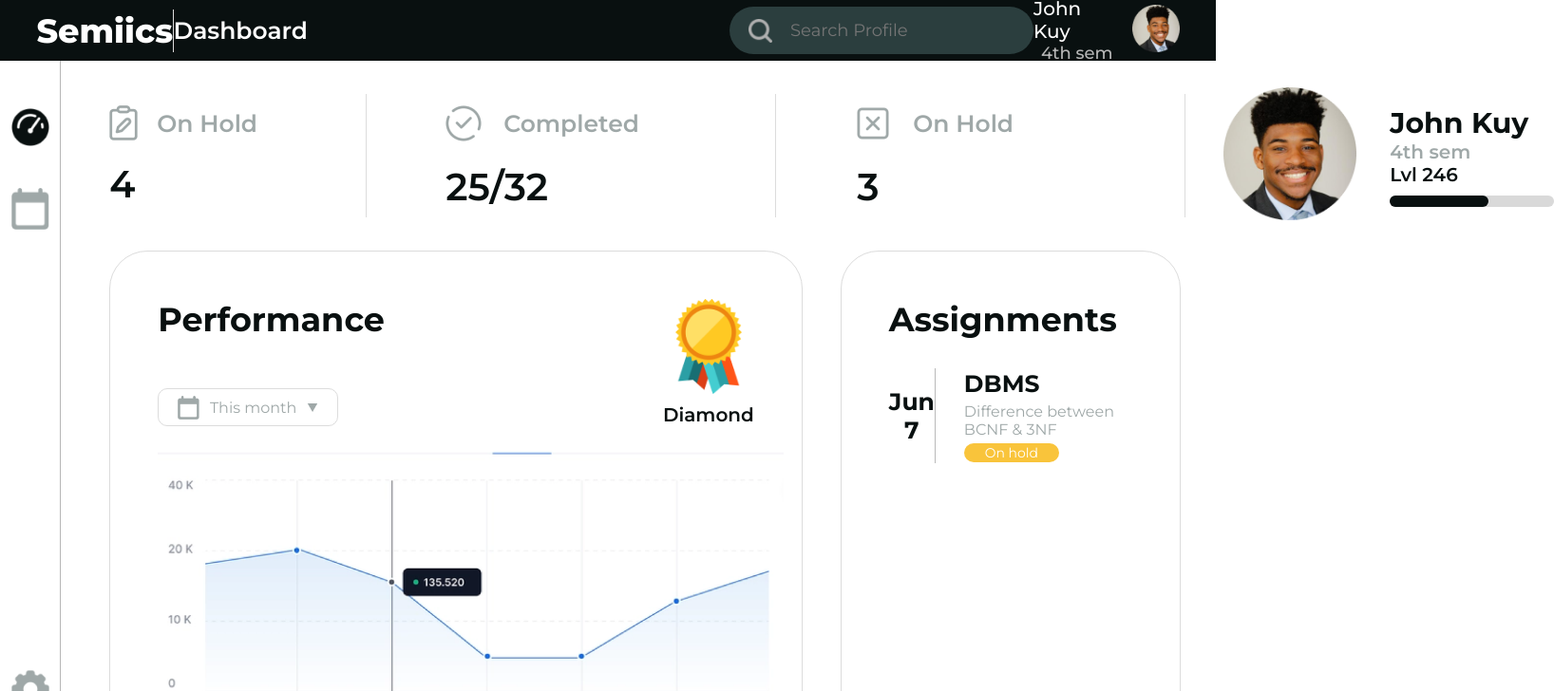
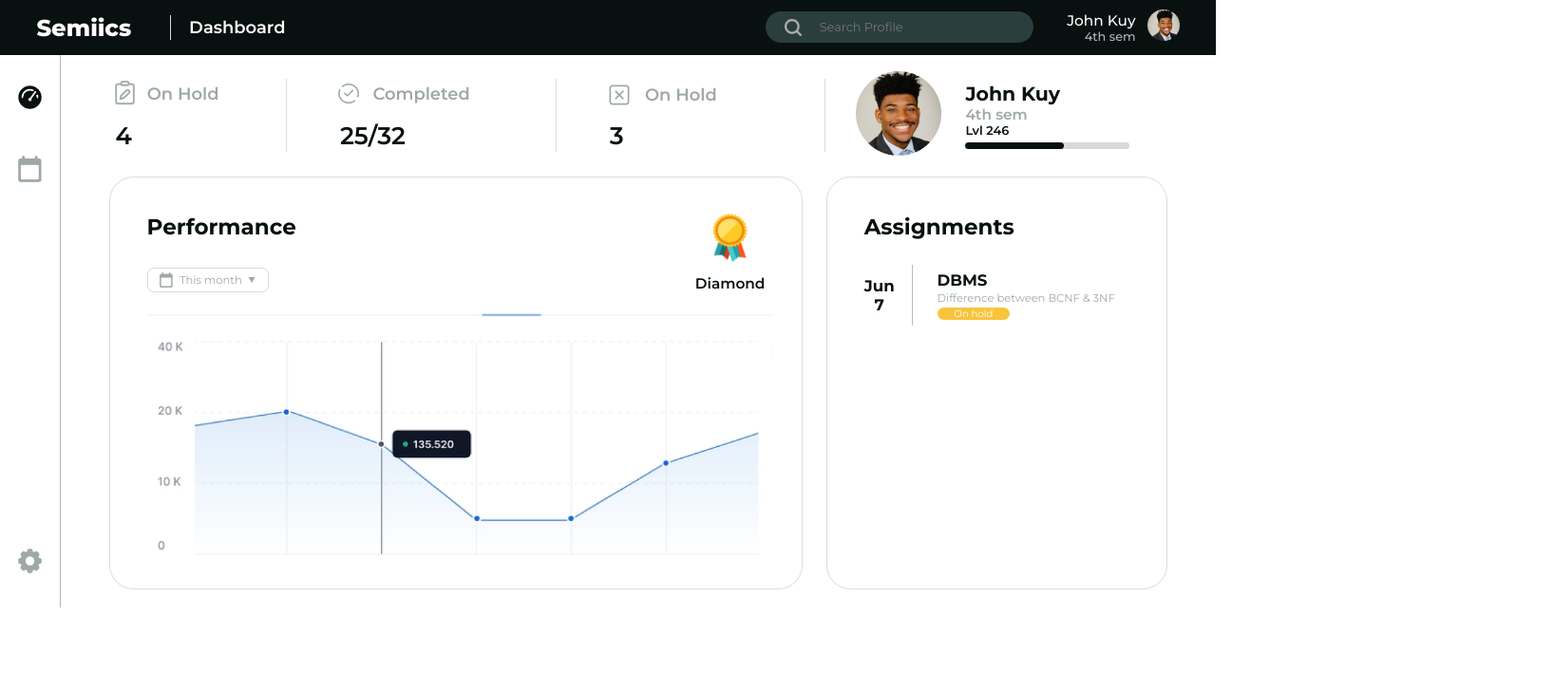
Before and after one commit to Shykip/semiics-project, a React (Vite) app: page / in a window 1280 px wide. Shown: the top 728 px of the page at 95% size, 1636 px wide, since content can reach past the window. Built offline with nearby package versions, Linux system fonts and the light colour scheme.

Commit message:
database connection test

```diff
--- a/src/components/ContentPage.jsx
+++ b/src/components/ContentPage.jsx
@@ -1,4 +1,4 @@
-import "../style/contentPage.scss"
+import "../style/contentpage.scss"
 import NavBar from "./NavBar"
 import Markings from "./Markings"
 import Profile from "./Profile"
--- a/src/style/assignments.scss
+++ b/src/style/assignments.scss
@@ -1,31 +1,31 @@
 @import './prop.scss';
 
 .assignments {
-    border-radius: 40px;
+    border-radius: 2vw;
     border: solid 1px #DCDCDC;
-    padding: 50px;
+    padding: 3vw;
     display: flex;
     flex-direction: column;
-    height: 67vh;
+    height: 34vw;
     width: 28vw;
-    margin-left: 40px;
+    margin-left: 2vw;
 
     .assignTitle{
-        font-size: 35px;
+        font-size: 1.8vw;
         font-weight: 700;
         color: $appGBlack;
-        margin-bottom: 30px;
+        margin-bottom: 2vw;
     }
 
     .singleAssignment {
         display: flex;
-        height: 100px;
-        margin-bottom: 20px;
+        height: 5vw;
+        margin-bottom: 1.4vw;
 
         .date  {
             display: flex;
             font-weight: 700;
-            font-size: 25px;
+            font-size: 1.3vw;
             color: $appGBlack;
             align-items: center;
             text-align: center;
@@ -38,18 +38,19 @@
             justify-content: center;
 
             flex-direction: column;
-            padding-left: 30px;
+            padding-left: 2vw;
 
             .subject {
                 color: $appGBlack;
                 font-weight: 700;
-                font-size: 25px;
-                margin-bottom: 5px;
+                font-size: 1.3vw;
+                margin-bottom: .2vw;
             }
 
             .desc {
+                font-size: .9vw;
                 color: $lightText;
-                margin-bottom: 5px;
+                margin-bottom: .2vw;
             }
 
             .status  {
@@ -57,10 +58,10 @@
                 display: flex;
                 justify-content: center;
                 align-items: center;
-                border-radius: 20px;
-                font-size: 14px;
-                height: 20px;
-                width: 100px;
+                border-radius: 1vw;
+                font-size: .8vw;
+                height: 1vw;
+                width: 6vw;
                 background-color: #F9C43B;
             }
         }
--- a/src/style/contentpage.scss
+++ b/src/style/contentpage.scss
@@ -2,8 +2,6 @@
 
 .contentPage {
     display: flex;
-    width: 100vw;
-    height: 92vh;
 
     .dashboardPage {
         width: 95vw;
@@ -20,16 +18,16 @@
                 display: flex;
                 align-items: center;
                 justify-content: center;
-                width: 65v;
+                width: 65vw;
 
                 .borderLine {
                     width: 1px;
-                    height: 130px;
+                    height: 6vw;
                 }
 
                 .onHold-box {
-                    width: 270px;
-                    height: 200px;
+                    width: 14vw;
+                    height: 10vw;
                     display: flex;
                     flex-direction: column;
                     justify-content: center;
@@ -37,78 +35,90 @@
                     .onHoldTop {
                         display: flex;
                         align-items: center;
-                        margin-bottom: 20px;
+                        margin-bottom: 1.2vw;
+
+                        img{
+                            width: 1.6vw;
+                        }
 
                         p{
-                            font-size: 25px;
+                            font-size: 1.4vw;
                             font-weight: 600;
                             color: $lightText;
-                            margin-left: 20px;
+                            margin-left: 1vw;
                         }
                     }
 
                     .onHold-number{
                         font-weight: 600;
                         color: $appGBlack;
-                        font-size: 40px;
+                        font-size: 2vw;
                     }
                 }
 
                 .completed-box {
-                    width: 350px;
-                    height: 200px;
+                    width: 18vw;
+                    height: 10vw;
                     display: flex;
                     flex-direction: column;
                     justify-content: center;
-                    margin-left: 80px;
+                    margin-left: 4.1vw;
 
                     .completedTop{
                         display: flex;
                         align-items: center;
-                        margin-bottom: 20px;
+                        margin-bottom: 1.2vw;
+
+                        img{
+                            width: 2vw;
+                        }
 
                         p{
-                            font-size: 25px;
+                            font-size: 1.4vw;
                             font-weight: 600;
                             color: $lightText;
-                            margin-left: 20px;
+                            margin-left: 1vw;
                         }
                     }
 
                     .completed-number{
                         font-weight: 600;
                         color: $appGBlack;
-                        font-size: 40px;
-                        padding-left: 3px;
+                        font-size: 2vw;
+                        padding-left: .3vw;
                     }
                 }
 
                 .missed-box {
-                    width: 350px;
-                    height: 200px;
+                    width: 18vw;
+                    height: 10vw;
                     display: flex;
                     flex-direction: column;
                     justify-content: center;
-                    margin-left: 80px;
+                    margin-left: 4.1vw;
 
                     .missedTop{
                         display: flex;
                         align-items: center;
-                        margin-bottom: 20px;
+                        margin-bottom: 1vw;
+
+                        img{
+                            width: 2.2vw;
+                        }
 
                         p{
-                            font-size: 25px;
+                            font-size: 1.4vw;
                             font-weight: 600;
                             color: $lightText;
-                            margin-left: 20px;
+                            margin-left: 1vw;
                         }
                     }
 
                     .missed-number{
                         font-weight: 600;
                         color: $appGBlack;
-                        font-size: 40px;
-                        padding-left: 5px;
+                        font-size: 2vw;
+                        padding-left: .3vw;
                     }
                 }
             }
@@ -117,45 +127,45 @@
                 display: flex;
                 width: 30vw;
                 align-items: center;
-                padding-left: 40px;
+                padding-left: 2vw;
 
                 .profile-picture {
                     img{
-                        width: 140px;
+                        width: 7vw;
                     }
                 }
 
                 .profileRight{
-                    margin-left: 35px;
+                    margin-left: 2vw;
                     color: $appGBlack;
 
                     .profile-name{
                         font-weight: 700;
-                        font-size: 30px;
+                        font-size: 1.6vw;
                     }
 
                     .sem {
-                        font-size: 20px;
+                        font-size: 1.2vw;
                         font-weight: 600;
                         color: $lightText;
                     }
 
                     .level {
-                        font-size: 20px;
+                        font-size: 1vw;
                         font-weight: 600;
                     }
 
                     .expLineBox {
-                        margin-top: 10px;
+                        margin-top: .4vw;
                         width: 13.5vw;
-                        height: 12px;
-                        border-radius: 20px;
+                        height: .6vw;
+                        border-radius: 1vw;
                         background-color: #D9D9D9;
 
                         .expLine {
                             width: 60%;
                             height: 100%;
-                            border-radius: 20px;
+                            border-radius: 1vw;
                             background-color: $appGBlack;
                         }
                     }
@@ -169,18 +179,18 @@
 
             .performance {
                 display: flex;
-                height: 67vh;
+                height: 34vw;
                 margin-left: 4vw;
                 flex-direction: column;
                 width: 57vw;
-                border-radius: 40px;
+                border-radius: 2vw;
                 border: solid 1px #DCDCDC;
-                padding: 50px;
+                padding: 3vw;
 
                 .performanceTop {
                     display: flex;
                     justify-content: space-between;
-                    margin-bottom: 15px;
+                    margin-bottom: .8vw;
 
                     .performanceTop-left {
                         display: flex;
@@ -188,25 +198,33 @@
                         justify-content: space-between;
 
                         .performanceTitle {
-                            font-size: 35px;
+                            font-size: 1.8vw;
                             font-weight: 700;
                             color: $appGBlack;
                         }
 
                         .monthSelectBox{
                             display: flex;
-                            height: 40px;
-                            width: 190px;
-                            padding-left: 20px;
-                            padding-right: 20px;
+                            height: 2vw;
+                            width: 10vw;
+                            padding-left: 1vw;
+                            padding-right: 1vw;
                             justify-content: space-between;
                             align-items: center;
-                            border-radius: 10px;
+                            border-radius: .5vw;
                             border: solid 1px #DCDCDC;
                             color: $lightText;
 
                             .calender{
-                                height: 25px;
+                                height: 1.2vw;
+                            }
+
+                            .monthName{
+                                font-size: .9vw;
+                            }
+
+                            .downArrow{
+                                width: .6vw;
                             }
                         }
                     }
@@ -217,12 +235,12 @@
                         align-items: center;
 
                         .batch {
-                            height: 100px;
+                            height: 4vw;
                         }
 
                         .rankName{
-                            margin-top: 10px;
-                            font-size: 20px;
+                            margin-top: 1vw;
+                            font-size: 1.2vw;
                             font-weight: 600;
                             color: $appGBlack;
                         }
--- a/src/style/heading.scss
+++ b/src/style/heading.scss
@@ -3,7 +3,7 @@
 .heading {
     display: flex;
     width: 100vw;
-    height: 8vh;
+    height: 4.5vw;
     justify-content: space-between;
     background-color: $appGBlack;
     color: white;
@@ -15,7 +15,7 @@
         width: 25vw;
 
         .txtLogo {
-            font-size: 35px;
+            font-size: 1.9vw;
             font-weight: 800;
             width: 50%;
             display: flex;
@@ -25,12 +25,12 @@
 
         .borderLine {
             width: 1px;
-            height: 45px;
+            height: 2vw;
         }
 
         .pageTitle {
             width: 50%;
-            font-size: 25px;
+            font-size: 1.4vw;
             font-weight: 600;
             display: flex;
             justify-content: center;
@@ -47,31 +47,30 @@
 
             display: flex;
             align-items: center;
-            width: 25vw;
+            width: 22vw;
 
             .search-icon-box {
                 display: flex;
                 justify-content: center;
                 align-items: center;
                 background-color: $appDarkGreenGray;
-                height: 50px;
+                height: 2.6vw;
                 width: 20%;
-                border-radius: 50px 0 0 50px;
+                border-radius: 3vw 0 0 3vw;
 
                 .serachLogo {
-                    height: 25px;
-                    width: 25px;
+                    height: 1.4vw;
                 }
             }
 
             .searchInput {
                 width: 80%;
-                height: 50px;
+                height: 2.6vw;
                 background-color: $appDarkGreenGray;
                 border: none;
-                border-radius: 0 50px 50px 0;
+                border-radius: 0 3vw 3vw 0;
                 color: $appLightGray;
-                font-size: 18px;
+                font-size: 1vw;
             }
         }
 
@@ -86,19 +85,19 @@
                 display: flex;
                 flex-direction: column;
                 align-items: flex-end;
-                font-size: 20px;
+                font-size: 1.2vw;
                 font-weight: 500;
-                padding-right: 20px;
+                padding-right: 1vw;
 
                 .headingProfile-sem {
-                    font-size: 18px;
+                    font-size: 1vw;
                     color: $appLightGray;
                 }
             }
 
             .headingProfile-picture-box {
                 img {
-                    width: 50px;
+                    width: 2.6vw;
                 }
             }
         }
--- a/src/style/navBar.scss
+++ b/src/style/navBar.scss
@@ -1,7 +1,7 @@
 @import './prop.scss';
 
 .navBar {
-    height: 92vh;
+    height: 45.5vw;
     width: 5vw;
     display: flex;
     align-items: center;
@@ -13,19 +13,19 @@
         display: flex;
         justify-content: space-between;
         flex-direction: column;
-        margin-top: 50px;
-        height: 16vh;
+        margin-top: 2.5vw;
+        height: 8vw;
 
         img {
-            width: 40px;
+            width: 2vw;
         }
     }
 
     .botBar {
-        margin-bottom: 50px;
+        margin-bottom: 2.5vw;
 
         img {
-            width: 40px;
+            width: 2vw;
         }
     }
 }
```
